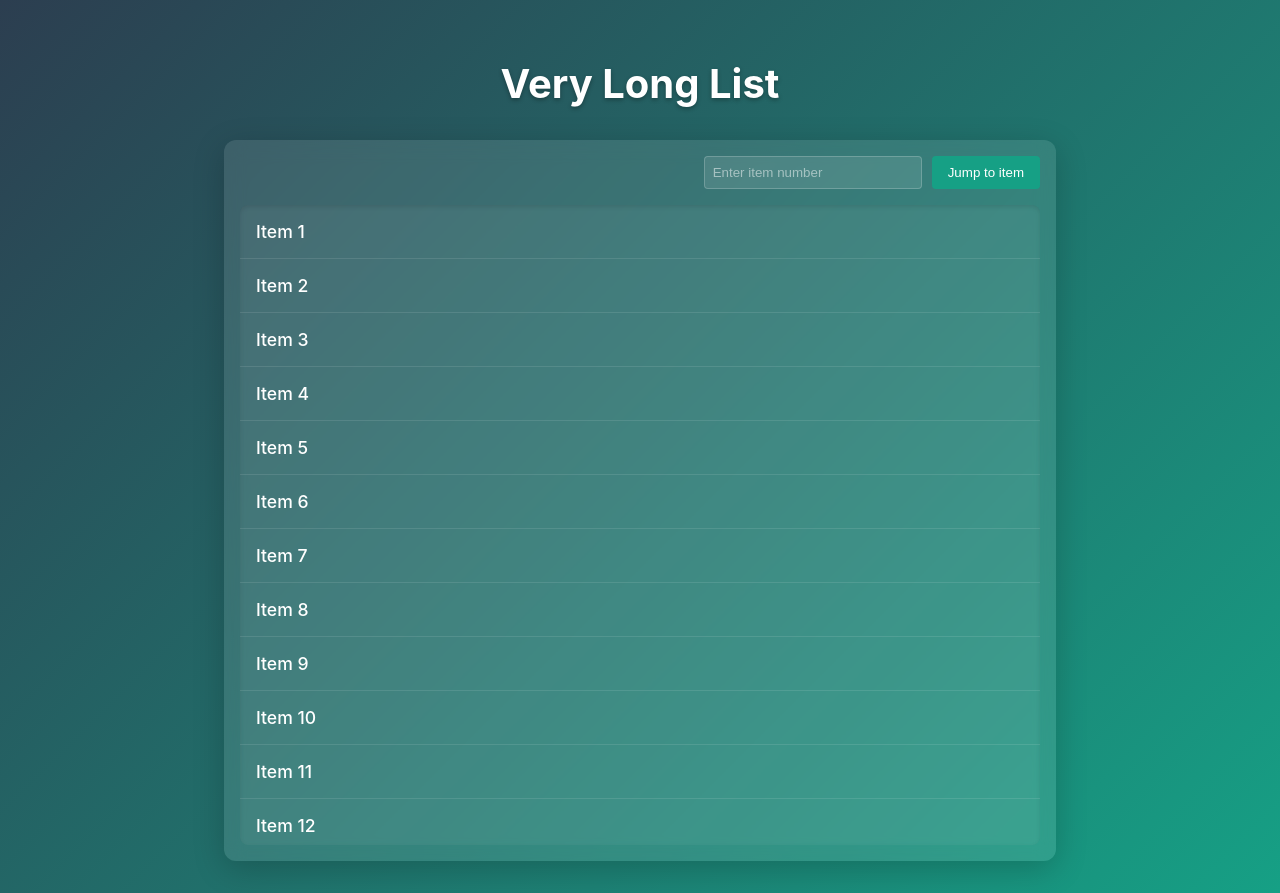
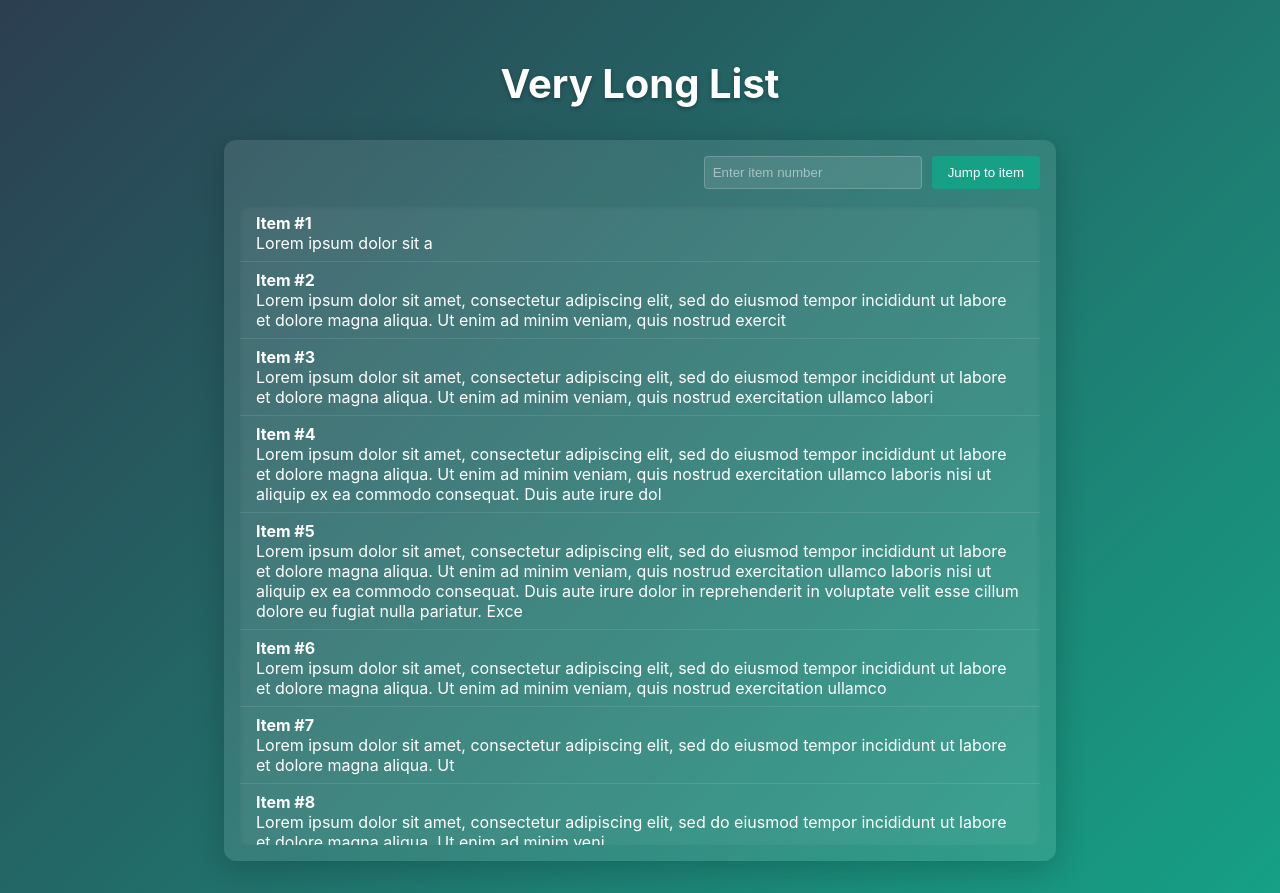
Before and after one commit to sujanos/very-long-list, an Angular app: page / in a window 1280 px wide. Built offline with nearby package versions, Linux system fonts and the light colour scheme.

Commit message:
feat: add ListItem component

```diff
--- /dev/null
+++ b/src/app/components/list-item/list-item.html
@@ -0,0 +1,4 @@
+<li class="list-item">
+  <span class="item-id">Item #{{ item.id }}</span>
+  <span>{{ item.content }}</span>
+</li>
--- /dev/null
+++ b/src/app/components/list-item/list-item.scss
@@ -0,0 +1,17 @@
+li {
+  display: flex;
+  flex-direction: column;
+  padding: 0.5rem 1rem;
+  box-sizing: border-box;
+  border-bottom: 1px solid rgba(255, 255, 255, 0.1);
+  transition: all 0.3s ease;
+  cursor: pointer;
+
+  .item-id {
+    font-weight: bold;
+  }
+}
+
+li:hover {
+  background: rgba(255, 255, 255, 0.1);
+}
--- /dev/null
+++ b/src/app/components/list-item/list-item.ts
@@ -0,0 +1,18 @@
+import { Component, Input } from '@angular/core';
+import { CommonModule } from '@angular/common';
+
+export interface ListItemData {
+  id: number;
+  content: string;
+}
+
+@Component({
+  selector: 'app-list-item',
+  standalone: true,
+  imports: [CommonModule],
+  templateUrl: './list-item.html',
+  styleUrl: './list-item.scss',
+})
+export class ListItem {
+  @Input() item!: ListItemData;
+}
--- a/src/app/components/list/list.html
+++ b/src/app/components/list/list.html
@@ -15,8 +15,8 @@
   maxBufferPx="800"
   #scrollViewport>
   <ul>
-    <li *cdkVirtualFor="let item of list">
-      {{ item.content }}
-    </li>
+    <ng-container *cdkVirtualFor="let item of list">
+      <app-list-item [item]="item"></app-list-item>
+    </ng-container>
   </ul>
 </cdk-virtual-scroll-viewport>
--- a/src/app/components/list/list.scss
+++ b/src/app/components/list/list.scss
@@ -27,7 +27,7 @@
     transition: background 0.2s;
 
     &:hover {
-      background: darken(#16a085, 5%);
+      background: #148e75a5;
     }
   }
 }
@@ -45,24 +45,3 @@ cdk-virtual-scroll-viewport {
     list-style: none;
   }
 }
-
-li {
-  display: flex;
-  align-items: center;
-  height: 54px;
-  padding: 1rem;
-  box-sizing: border-box;
-  border-bottom: 1px solid rgba(255, 255, 255, 0.1);
-  transition: all 0.3s ease;
-  font-size: 1.1rem;
-  font-weight: 500;
-  cursor: pointer;
-
-  &:last-child {
-    border-bottom: none;
-  }
-}
-
-li:hover {
-  background: rgba(255, 255, 255, 0.1);
-}
--- a/src/app/components/list/list.ts
+++ b/src/app/components/list/list.ts
@@ -2,28 +2,34 @@ import { Component, ViewChild } from '@angular/core';
 import { CommonModule } from '@angular/common';
 import { FormsModule } from '@angular/forms';
 import { ScrollingModule, CdkVirtualScrollViewport } from '@angular/cdk/scrolling';
+import { ListItem, type ListItemData } from '../list-item/list-item';
 
 @Component({
   selector: 'app-list',
   standalone: true,
-  imports: [CommonModule, FormsModule, ScrollingModule],
+  imports: [CommonModule, FormsModule, ScrollingModule, ListItem],
   templateUrl: './list.html',
   styleUrl: './list.scss',
 })
 export class List {
   @ViewChild('scrollViewport') scrollViewport!: CdkVirtualScrollViewport;
 
-  list = Array.from({ length: 1_000_000 }, (_, i) => ({
+  list: ListItemData[] = Array.from({ length: 1_000_000 }, (_, i) => ({
     id: i + 1,
-    content: `Item ${i + 1}`,
+    content: this.generateRandomLengthText(),
   }));
 
-  itemHeight = 54;
+  itemHeight = 100;
 
   jumpToItem(itemNumber: number): void {
     if (itemNumber >= 1 && itemNumber <= this.list.length) {
       const index = itemNumber - 1;
-      this.scrollViewport.scrollToIndex(index, 'smooth');
+      this.scrollViewport.scrollToIndex(index, 'auto');
     }
   }
+
+  generateRandomLengthText(): string {
+    const loremIpsum = `Lorem ipsum dolor sit amet, consectetur adipiscing elit, sed do eiusmod tempor incididunt ut labore et dolore magna aliqua. Ut enim ad minim veniam, quis nostrud exercitation ullamco laboris nisi ut aliquip ex ea commodo consequat. Duis aute irure dolor in reprehenderit in voluptate velit esse cillum dolore eu fugiat nulla pariatur. Excepteur sint occaecat cupidatat non proident, sunt in culpa qui officia deserunt mollit anim id est laborum.`;
+    return loremIpsum.slice(0, Math.floor(Math.random() * loremIpsum.length));
+  }
 }
```
Also changed, not shown: 1 other file (tests, documents, lock files or other folders).
